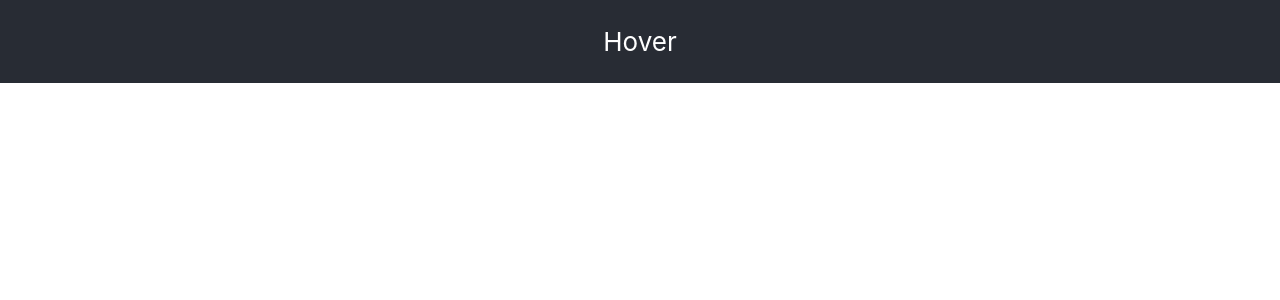
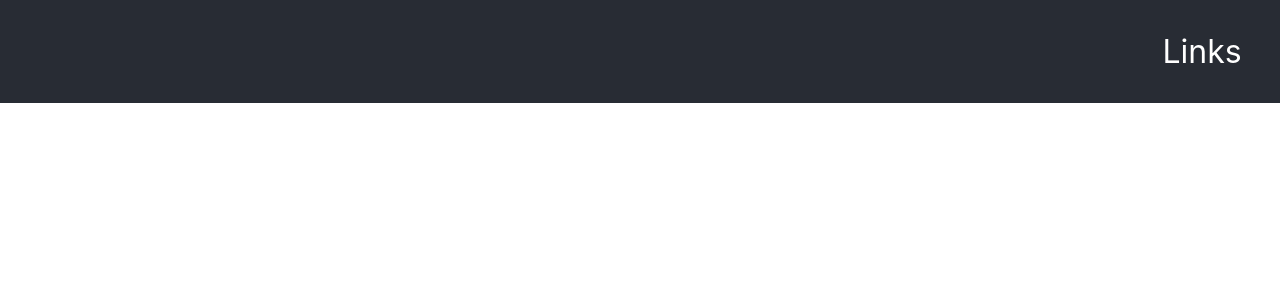
Before and after one commit to katiepdx/css-sandbox, a React (Create React App) app: page / in a window 1280 px wide. Shown: the top 300 px of the page. Built offline with nearby package versions, Linux system fonts and the light colour scheme.

Commit message:
refactor style change function and adjust dropdown styles

```diff
--- a/src/App.css
+++ b/src/App.css
@@ -1,25 +1,39 @@
-.App {
-  text-align: center;
+* {
+  box-sizing: border-box;
 }
 
 .App-header {
   background-color: #282c34;
   min-height: 10vh;
   display: flex;
-  flex-direction: column;
-  align-items: center;
-  justify-content: center;
-  font-size: calc(10px + 2vmin);
+  justify-content: flex-end;
+  padding-right: 3%;
+  font-size: 2rem;
   color: white;
 }
 
 #menu {
   position: absolute;
-  top: 0;
-  left: 50;
+  top: 10%;
+  right: .2;
   z-index: 1;
 
   background-color: rgb(15, 39, 59);
+}
+
+.menu-item:first-of-type:after {
+  content: '';
+
+  position: absolute;
+  top: -2%;
+  right: 0;
+  transform: rotate(-225deg);
+
+  height: 0;
+  width: 0;
+  border-top: 20px solid transparent;
+  border-right: 20px solid transparent;
+  border-bottom: 20px solid whitesmoke;
 }
 
 .menu-item {
--- a/src/App.js
+++ b/src/App.js
@@ -6,14 +6,17 @@ import React, { useState } from 'react'
 function App() {
   const [hoverStyle, setHoverStyle] = useState('hidden')
 
-  const handleMouseOver = () => setHoverStyle('')
-  const handleMouseLeave = () => setHoverStyle('hidden')
+  const handleStyleChange = () => (
+    hoverStyle === 'hidden'
+      ? setHoverStyle('')
+      : setHoverStyle('hidden')
+  )
 
   return (
     <div className="App">
       <header className="App-header">
-        <p onMouseOver={handleMouseOver}>Hover</p>
-        <div className={hoverStyle} id='menu' onMouseLeave={handleMouseLeave}>
+        <p onMouseOver={handleStyleChange} className='links'>Links</p>
+        <div className={hoverStyle} id='menu' onMouseLeave={handleStyleChange}>
           <MenuList allLinks={links} />
         </div>
       </header>
```
